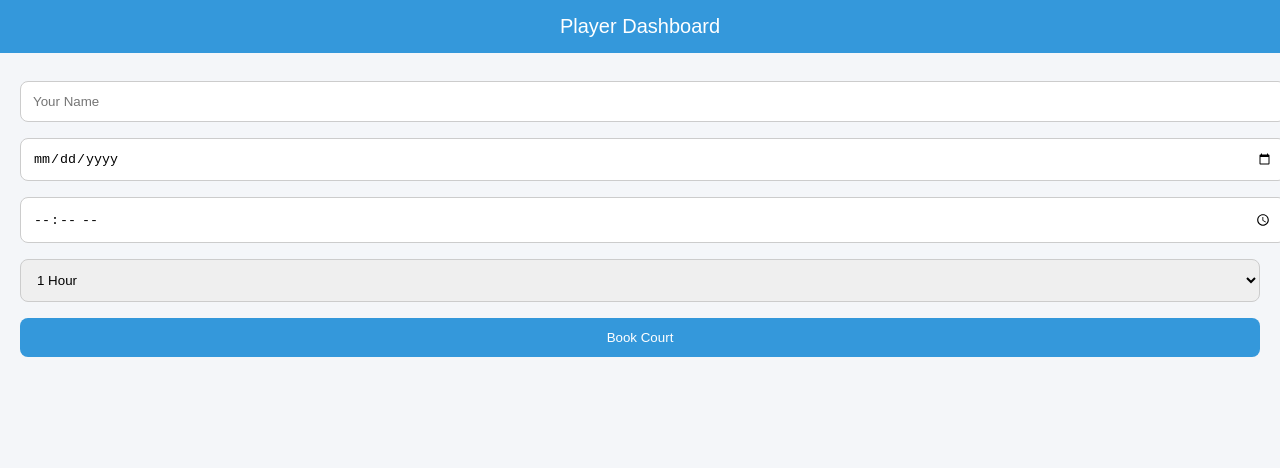
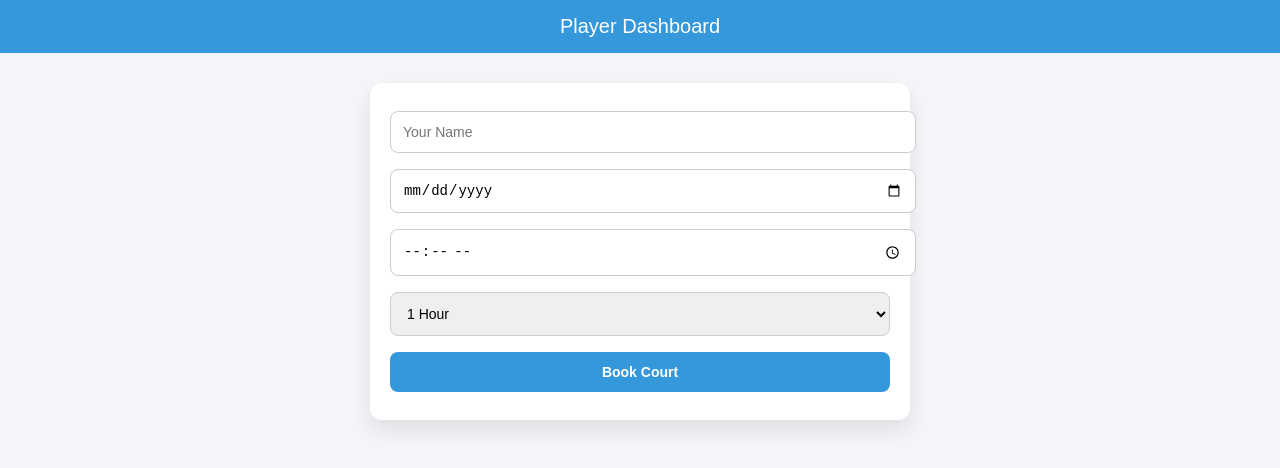
Before and after one commit to aleccamins/picklespotph, a website: page public/player.html in a window 1280 px wide. Drawn offline with Linux system fonts and the light colour scheme.

Commit message:
fix player layout width

```diff
--- a/public/player.html
+++ b/public/player.html
@@ -20,7 +20,12 @@
     }
 
     .container {
+      max-width: 500px;   /* 👈 FIX WIDTH */
+      margin: 30px auto;  /* 👈 CENTER */
+      background: white;
       padding: 20px;
+      border-radius: 12px;
+      box-shadow: 0 10px 25px rgba(0,0,0,0.1);
     }
 
     input, select, button {
@@ -29,6 +34,7 @@
       margin: 8px 0;
       border-radius: 8px;
       border: 1px solid #ccc;
+      font-size: 14px;
     }
 
     button {
@@ -36,6 +42,11 @@
       color: white;
       border: none;
       cursor: pointer;
+      font-weight: bold;
+    }
+
+    button:hover {
+      opacity: 0.9;
     }
   </style>
 </head>
```
